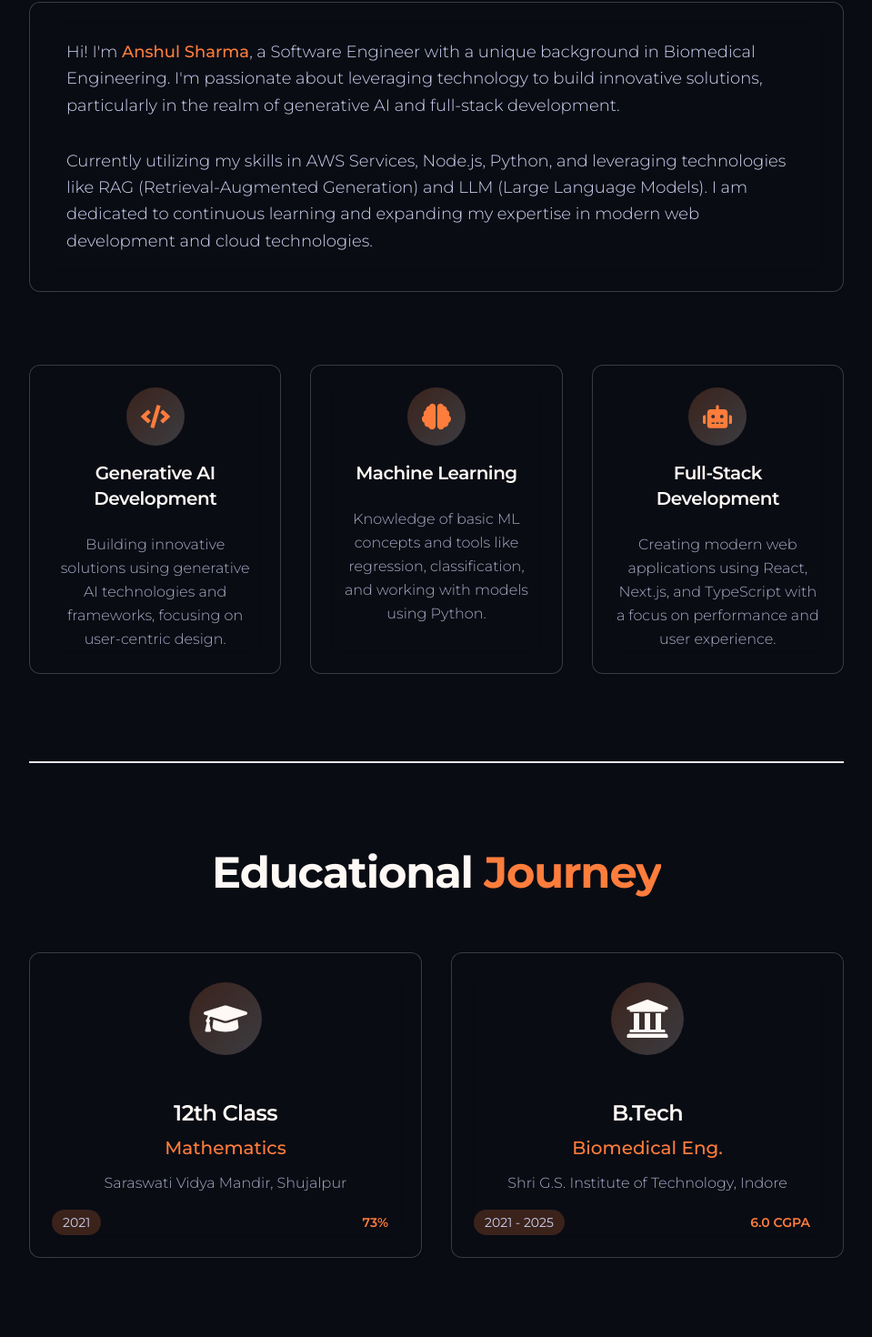
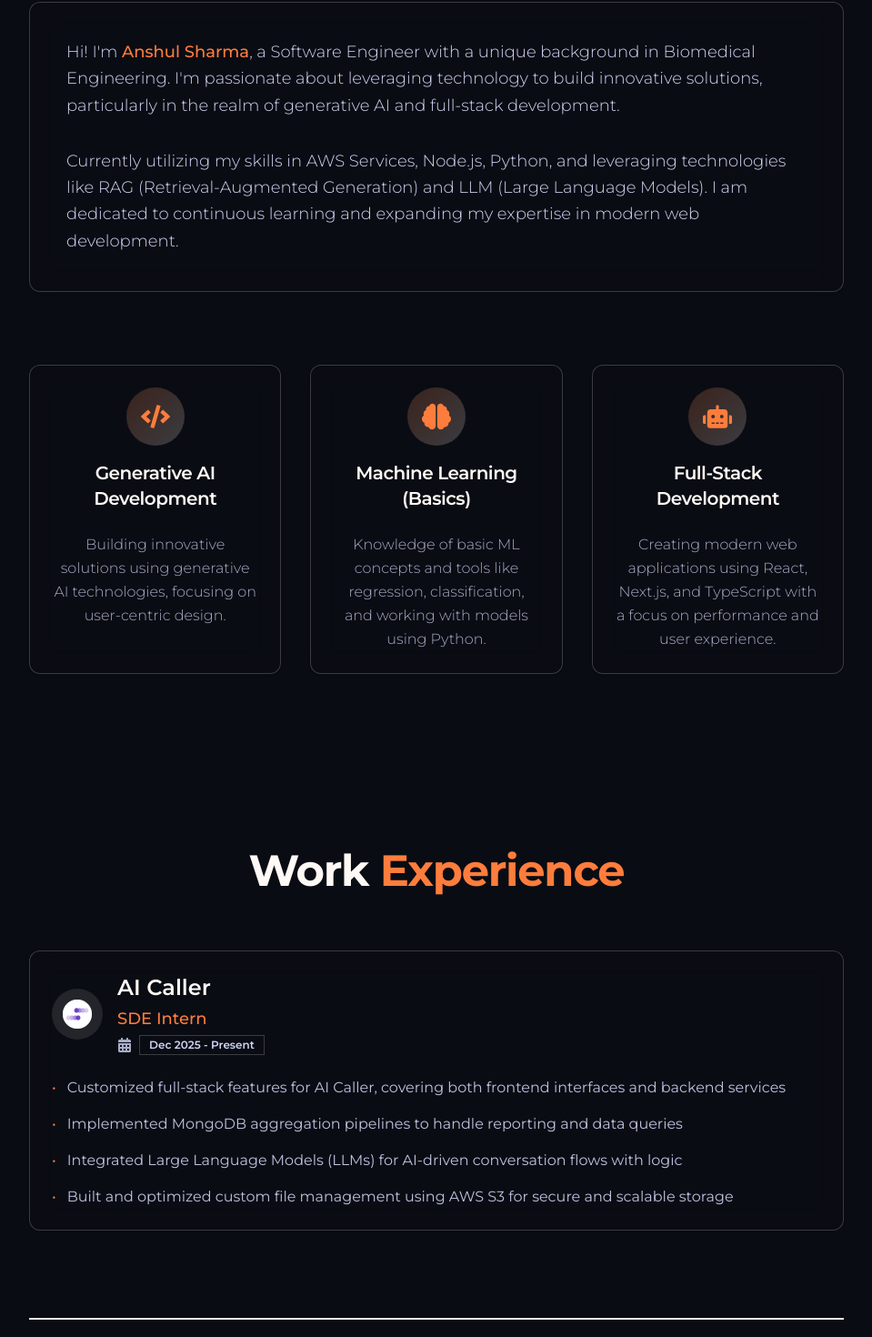
Before and after one commit to Anshulsharmacode/personal-website, a Next.js app: page / in a window 1280 px wide. Shown: the part 1030-2500 px from the top of the page at 91% size, without its empty margins (160-1119 px from the left). Built offline with nearby package versions, Linux system fonts and the light colour scheme; a web font is replaced by a local one.

Commit message:
add the exp

```diff
--- a/package.json
+++ b/package.json
@@ -9,6 +9,7 @@
     "lint": "next lint"
   },
   "dependencies": {
+    "@emotion/is-prop-valid": "^1.4.0",
     "@radix-ui/react-dialog": "^1.1.2",
     "@radix-ui/react-slot": "^1.1.0",
     "@radix-ui/react-tooltip": "^1.1.4",
--- a/src/app/about/page.tsx
+++ b/src/app/about/page.tsx
@@ -15,7 +15,6 @@ import {
   SiPython,
   SiNodedotjs,
   SiAmazon,
-
   SiMongodb,
   SiJavascript,
 } from "react-icons/si";
@@ -42,7 +41,7 @@ const expertiseCards: ExpertiseCardProps[] = [
   },
   {
     icon: FaRobot,
-    title: "AI/ML",
+    title: "AI/ML (Basics)",
     description: "Integrating generative AI and ML solutions into applications",
   },
   {
@@ -144,7 +143,10 @@ export default function About() {
                     software development. */}
                   </p>
                   <p className="mt-4 leading-relaxed text-h1">
-                   I have interned in development using Node.js, React, and generative AI. My experience includes building responsive user interfaces, working with microservices, and optimizing frontend performance for scalability.
+                    I have interned in development using Node.js, React, and
+                    generative AI. My experience includes building responsive
+                    user interfaces, working with microservices, and optimizing
+                    frontend performance for scalability.
                   </p>
                 </CardContent>
               </Card>
--- a/src/app/blog/page.tsx
+++ b/src/app/blog/page.tsx
@@ -105,7 +105,7 @@ const BlogShowcase: React.FC = () => {
                           objectFit="cover"
                           className="transition-transform duration-500 group-hover:scale-105"
                         />
-                        <div className="absolute inset-0 bg-gradient-to-t from-bc via-bc/80 to-transparent"></div>
+                        {/* <div className="absolute inset-0 bg-gradient-to-t from-bc via-bc/80 to-transparent"></div> */}
                       </div>
                       <CardContent className="p-6">
                         <h3 className="flex items-center mb-2 text-xl font-semibold text-h1">
--- a/src/app/page.tsx
+++ b/src/app/page.tsx
@@ -1,6 +1,7 @@
 import Hero from "@/components/Hero";
 import AboutMe from "@/components/HomeAbout";
 import Education from "@/components/Education";
+import Experience from "@/components/Exp";
 // import Experience from "@/components/Exp";
 
 export default function Home() {
@@ -15,8 +16,8 @@ export default function Home() {
         <div className="mx-8 border border-b border-whit md:mx-48"></div>
         <AboutMe />
         {/* <div className="mx-8 border border-b border-whit md:mx-48"></div>
-        <SkillsPage/>
-        <Experience />  */}
+        // <SkillsPage/> */}
+        <Experience />
         <div className="mx-8 border border-b border-whit md:mx-48"></div>
         <Education />
         <div className="mx-8 border border-b border-whit md:mx-48"></div>
--- a/src/components/Exp.tsx
+++ b/src/components/Exp.tsx
@@ -1,28 +1,27 @@
 "use client";
 
 import React from "react";
-import {
-  FaCalendarAlt,
-
-  FaLaptopCode,
-} from "react-icons/fa";
+import { FaCalendarAlt } from "react-icons/fa";
 import { Card, CardHeader, CardContent } from "@/components/ui/card";
 import { Badge } from "@/components/ui/badge";
 
 const Experience: React.FC = () => {
   const experiences = [
     {
-      company: "VideoAIditor.com",
+      company: "AI Caller",
       designation: "SDE Intern",
       duration: "Dec 2025 - Present",
       description: [
-        "Developed scalable backend using Node.js, NestJS and Python with AWS infrastructure",
-        "Implemented video processing pipeline using AWS S3 for storage and SQS for job queuing",
-        "Built custom video rendering engine in Python with custom video editing features",
-        "Optimized AWS infrastructure for cost-effective real-time video processing at scale",
+        "Customized full-stack features for AI Caller, covering both frontend interfaces and backend services",
+        "Implemented MongoDB aggregation pipelines to handle reporting and data queries",
+        "Integrated Large Language Models (LLMs) for AI-driven conversation flows with logic",
+        "Built and optimized custom file management using AWS S3 for secure and scalable storage",
+        // "Collaborated with cross-functional teams to enhance performance, reliability, and cost efficiency across the system",
       ],
-      icon: <FaLaptopCode className="w-8 h-8 text-h2" />,
-      website: "https://videoaiditor.com", // Added website link
+
+      // eslint-disable-next-line @next/next/no-img-element
+      icon: <img src="/Aicaller.png" alt="Aicaller" className="h-8 w-8" />,
+      website: "https://aicaller.io/",
     },
     // {
     //   company: "Annapurna Hospital",
@@ -57,7 +56,7 @@ const Experience: React.FC = () => {
       <div className="container px-4 mx-auto">
         <div className="mx-auto max-w-4xl">
           <h2 className="mb-16 text-5xl font-bold tracking-tight text-center">
-            <span className="text-h1">Professional</span>{" "}
+            <span className="text-h1">Work</span>{" "}
             <span className="text-transparent bg-clip-text bg-h2">
               Experience
             </span>
--- a/src/components/HomeAbout.tsx
+++ b/src/components/HomeAbout.tsx
@@ -25,11 +25,11 @@ const AboutMe = () => {
                 generative AI and full-stack development.
               </p>
               <p className="text-lg font-light leading-relaxed text-dm">
-                Currently utilizing my skills in AWS Services, Node.js,
-                Python, and leveraging technologies like RAG
-                (Retrieval-Augmented Generation) and LLM (Large Language
-                Models). I am dedicated to continuous learning and expanding my
-                expertise in modern web development and cloud technologies.
+                Currently utilizing my skills in AWS Services, Node.js, Python,
+                and leveraging technologies like RAG (Retrieval-Augmented
+                Generation) and LLM (Large Language Models). I am dedicated to
+                continuous learning and expanding my expertise in modern web
+                development.
               </p>
             </CardContent>
           </Card>
@@ -40,11 +40,17 @@ const AboutMe = () => {
                 icon: <FaCode className="w-8 h-8" />,
                 title: "Generative AI Development",
                 description:
-                  "Building innovative solutions using generative AI technologies and frameworks, focusing on user-centric design.",
+                  "Building innovative solutions using generative AI technologies, focusing on user-centric design.",
               },
+              // {
+              //   icon: <FaBrain className="w-8 h-8" />,
+              //   title: "Machine Learning",
+              //   description:
+              //     "Knowledge of basic ML concepts and tools like regression, classification, and working with models using Python.",
+              // },
               {
                 icon: <FaBrain className="w-8 h-8" />,
-                title: "Machine Learning",
+                title: "Machine Learning (Basics)",
                 description:
                   "Knowledge of basic ML concepts and tools like regression, classification, and working with models using Python.",
               },
--- a/src/components/Navbar.tsx
+++ b/src/components/Navbar.tsx
@@ -50,7 +50,7 @@ const Navbar = () => {
 
   const handleDownloadCV = () => {
     window.open(
-      "https://drive.google.com/file/d/1TbqNpAUCgJXU3vsrMrkZkCri4GdMQ5sx/view?usp=sharing",
+      "https://drive.google.com/file/d/1RSQXwN-lF9jSPgup2F2GXgQMaqEjNe6Y/view?usp=sharing",
       "_blank"
     );
   };
```
Also changed, not shown: public/Aicaller.png (added), 1 other file (tests, documents, lock files or other folders).
